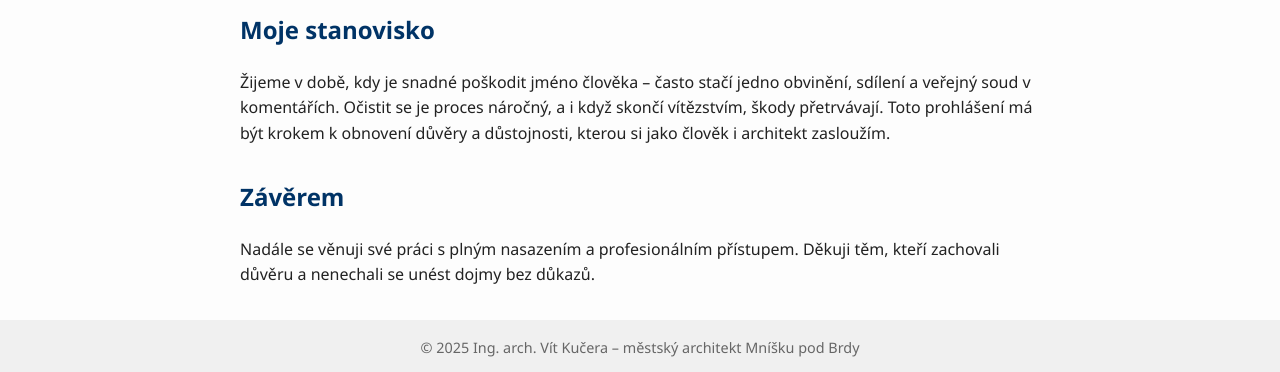
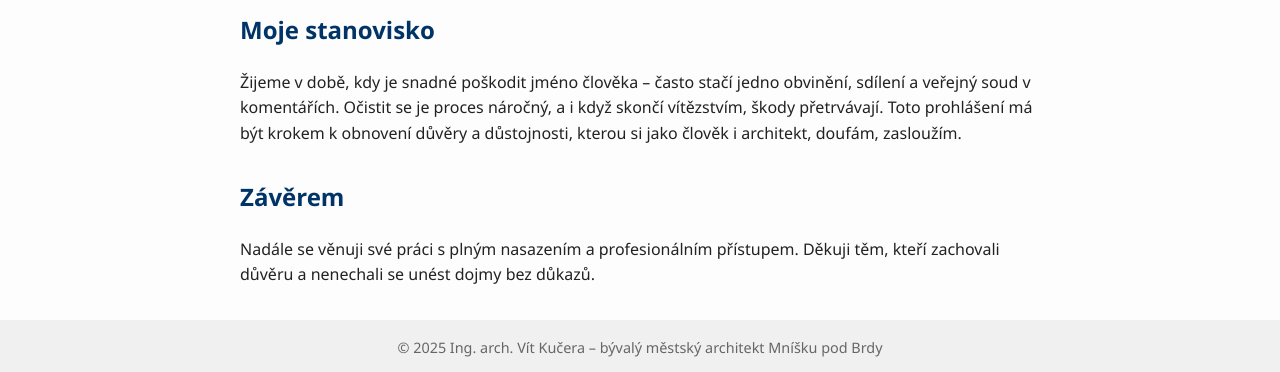
Before and after one commit to kuceravit/prohlaseni, a plain HTML site: page index.html in a window 1280 px wide. Shown: the part 502-874 px from the top of the page. Drawn offline with Linux system fonts and the light colour scheme.

Commit message:
Update index.html

```diff
--- a/index.html
+++ b/index.html
@@ -74,7 +74,7 @@
     <section>
       <h2>Moje stanovisko</h2>
       <p>
-        Žijeme v době, kdy je snadné poškodit jméno člověka – často stačí jedno obvinění, sdílení a veřejný soud v komentářích. Očistit se je proces náročný, a i když skončí vítězstvím, škody přetrvávají. Toto prohlášení má být krokem k obnovení důvěry a důstojnosti, kterou si jako člověk i architekt zasloužím.
+        Žijeme v době, kdy je snadné poškodit jméno člověka – často stačí jedno obvinění, sdílení a veřejný soud v komentářích. Očistit se je proces náročný, a i když skončí vítězstvím, škody přetrvávají. Toto prohlášení má být krokem k obnovení důvěry a důstojnosti, kterou si jako člověk i architekt, doufám, zasloužím.
       </p>
     </section>
 
@@ -87,7 +87,7 @@
   </main>
 
   <footer>
-    &copy; 2025 Ing. arch. Vít Kučera – městský architekt Mníšku pod Brdy
+    &copy; 2025 Ing. arch. Vít Kučera – bývalý městský architekt Mníšku pod Brdy
   </footer>
 </body>
 </html>
```
